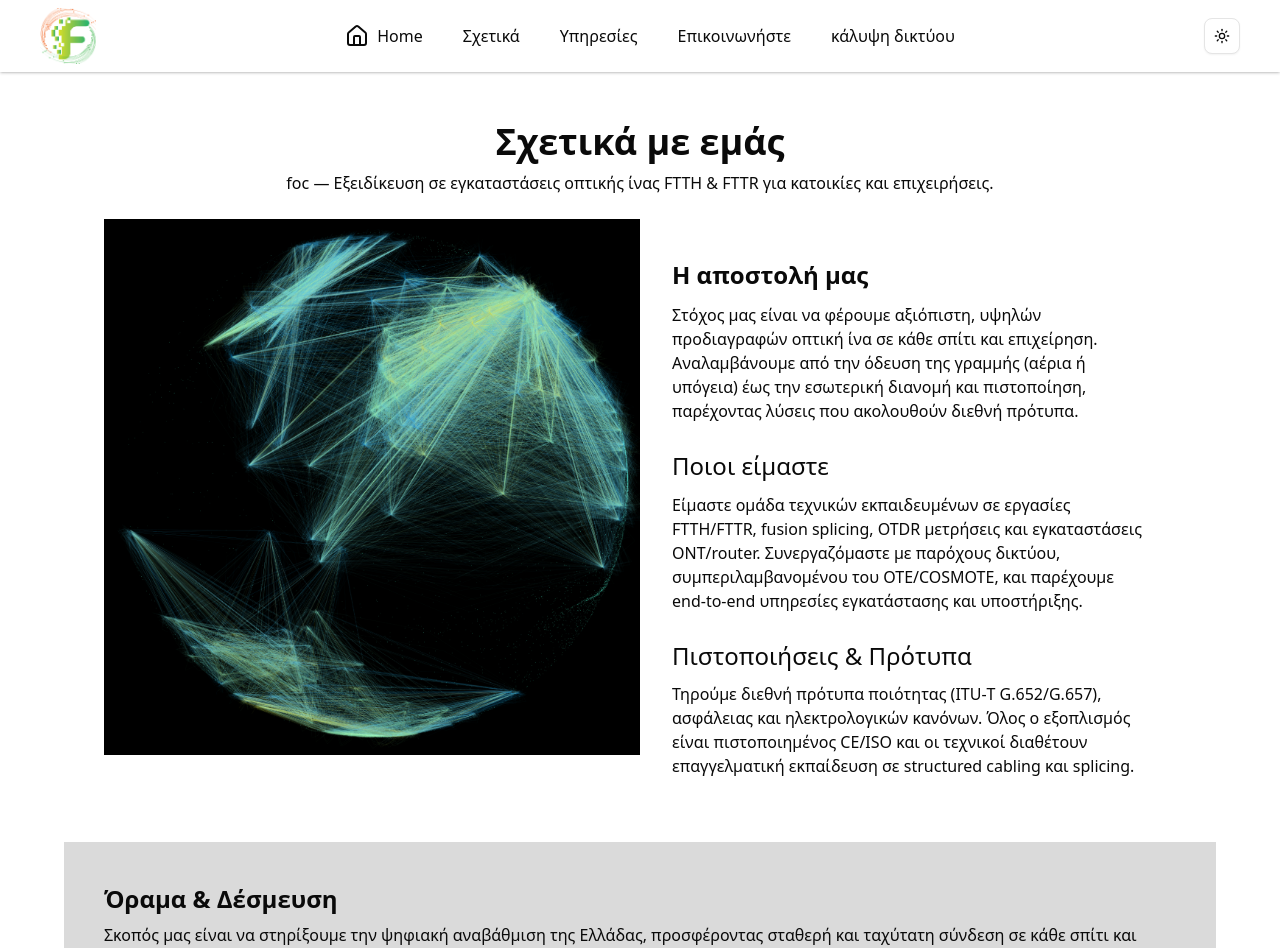
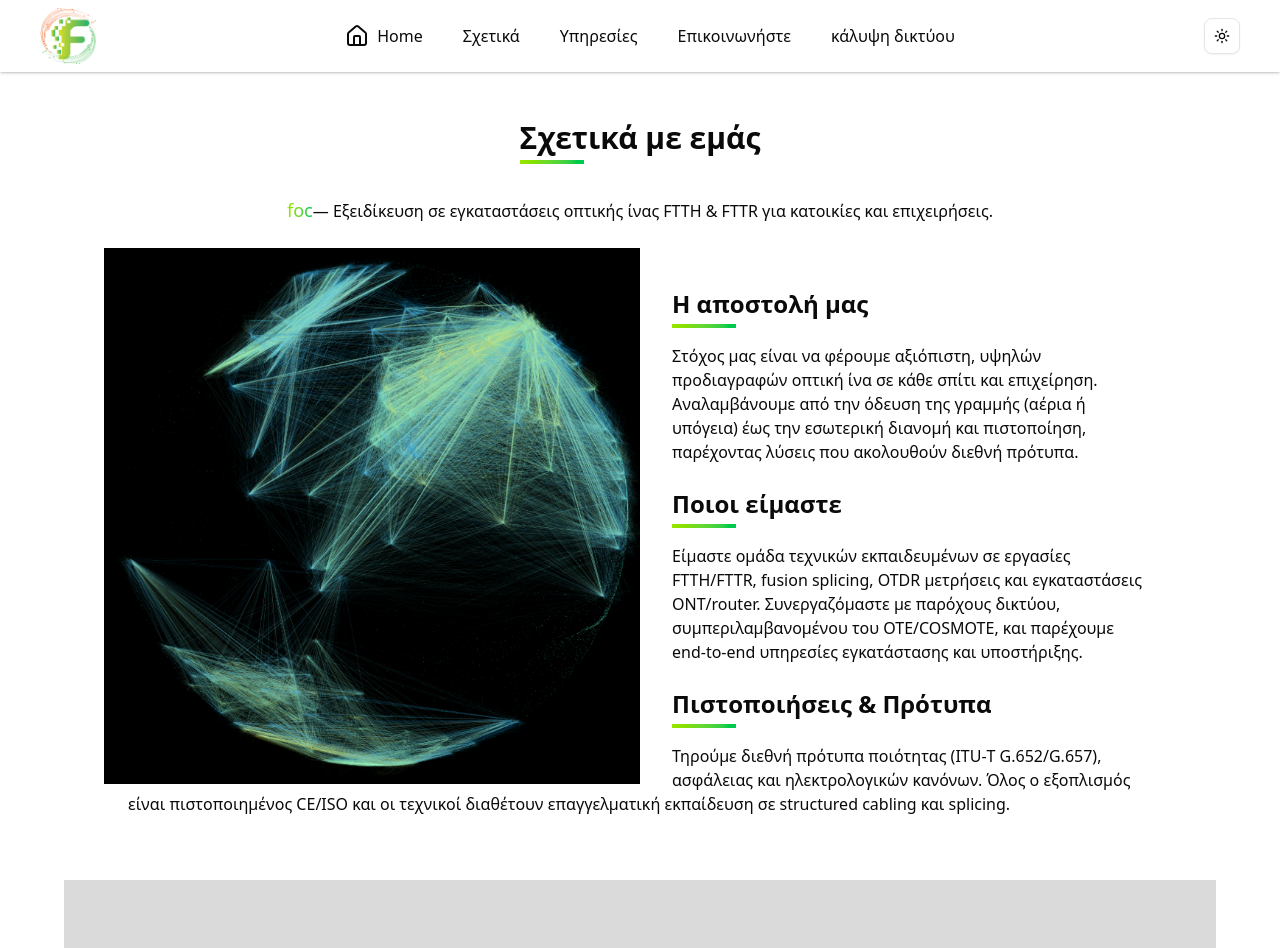
Before and after one commit to xaosmaker/foc, a Next.js app in the folder client/: page /about in a window 1280 px wide. Shown: the top 948 px of the page. Built offline with nearby package versions, Linux system fonts and the light colour scheme.

Commit message:
fix: finish with the about Page

```diff
--- a/client/src/app/about/page.tsx
+++ b/client/src/app/about/page.tsx
@@ -10,17 +10,20 @@ export default function AboutPage({}) {
   return (
     <main className="prose prose-invert lg:prose-lg mx-auto max-w-6xl py-12">
       <section className="flex flex-col gap-6 px-10">
-        <div>
-          <h1 className="text-center text-3xl font-extrabold">
+        <header className="animate-div-top">
+          <h1 className="underline-comp-color text-center text-3xl font-extrabold">
             Σχετικά με εμάς
           </h1>
-          <p className="mt-2 text-center">
-            foc — Εξειδίκευση σε εγκαταστάσεις οπτικής ίνας FTTH & FTTR για
+          <p className="mt-10 text-center">
+            <span className="comp-color bg-clip-text text-lg text-transparent">
+              foc
+            </span>
+            — Εξειδίκευση σε εγκαταστάσεις οπτικής ίνας FTTH & FTTR για
             κατοικίες και επιχειρήσεις.
           </p>
-        </div>
+        </header>
 
-        <article className="">
+        <article className="animate-div-left">
           <div className="relative mr-8 aspect-square h-full w-full sm:float-left sm:h-1/2 sm:w-1/2">
             <Image
               src="/fiber_optic_world.png"
@@ -30,16 +33,20 @@ export default function AboutPage({}) {
             />
           </div>
           <div className="mt-4 p-6">
-            <h2 className="text-2xl font-semibold">Η αποστολή μας</h2>
-            <p className="mt-3">
+            <h2 className="underline-comp-color text-2xl font-semibold">
+              Η αποστολή μας
+            </h2>
+            <p className="mt-6">
               Στόχος μας είναι να φέρουμε αξιόπιστη, υψηλών προδιαγραφών οπτική
               ίνα σε κάθε σπίτι και επιχείρηση. Αναλαμβάνουμε από την όδευση της
               γραμμής (αέρια ή υπόγεια) έως την εσωτερική διανομή και
               πιστοποίηση, παρέχοντας λύσεις που ακολουθούν διεθνή πρότυπα.
             </p>
 
-            <h3 className="mt-6 text-lg font-medium">Ποιοι είμαστε</h3>
-            <p className="mt-2">
+            <h2 className="underline-comp-color mt-6 text-2xl font-semibold">
+              Ποιοι είμαστε
+            </h2>
+            <p className="mt-6">
               Είμαστε ομάδα τεχνικών εκπαιδευμένων σε εργασίες FTTH/FTTR, fusion
               splicing, OTDR μετρήσεις και εγκαταστάσεις ONT/router.
               Συνεργαζόμαστε με παρόχους δικτύου, συμπεριλαμβανομένου του
@@ -47,10 +54,10 @@ export default function AboutPage({}) {
               υποστήριξης.
             </p>
 
-            <h3 className="mt-6 text-lg font-medium">
+            <h2 className="underline-comp-color mt-6 text-2xl font-semibold">
               Πιστοποιήσεις & Πρότυπα
-            </h3>
-            <p className="mt-2">
+            </h2>
+            <p className="mt-6">
               Τηρούμε διεθνή πρότυπα ποιότητας (ITU‑T G.652/G.657), ασφάλειας
               και ηλεκτρολογικών κανόνων. Όλος ο εξοπλισμός είναι πιστοποιημένος
               CE/ISO και οι τεχνικοί διαθέτουν επαγγελματική εκπαίδευση σε
@@ -62,7 +69,9 @@ export default function AboutPage({}) {
 
       <section className="mt-10 bg-current/15 p-6 px-10 py-10">
         <div>
-          <h3 className="text-xl font-semibold">Όραμα & Δέσμευση</h3>
+          <h2 className="underline-comp-color mt-6 text-2xl font-semibold">
+            Όραμα & Δέσμευση
+          </h2>
           <p className="mt-2">
             Σκοπός μας είναι να στηρίξουμε την ψηφιακή αναβάθμιση της Ελλάδας,
             προσφέροντας σταθερή και ταχύτατη σύνδεση σε κάθε σπίτι και
@@ -72,9 +81,11 @@ export default function AboutPage({}) {
         </div>
       </section>
 
-      <section className="mt-10 p-6 px-10">
+      <section className="animate-div-left mt-10 p-6 px-10">
         <div>
-          <h3 className="text-xl font-semibold">{why.title}</h3>
+          <h2 className="underline-comp-color mt-6 text-2xl font-semibold">
+            {why.title}
+          </h2>
           <ul className="mt-2 list-disc">
             {why.services.map((service) => (
               <li className="ml-10 p-2" key={service}>
--- a/client/src/app/globals.css
+++ b/client/src/app/globals.css
@@ -120,13 +120,64 @@
   }
 }
 
-h1 {
-  font-size: 2.25rem;
+@layer components {
+  .comp-color {
+    @apply bg-linear-to-r from-lime-400 to-green-500;
+  }
+
+  .underline-comp-color {
+    position: relative;
+  }
+
+  .underline-comp-color::before {
+    @apply bg-linear-to-r from-lime-400 to-green-500 h-1 w-16 -bottom-2;
+    position: absolute;
+    content: " ";
+
+
+  }
+
+
 }
 
-h3 {
-  font-size: 1.5rem
+@keyframes slide-in-div {
+  0% {
+    transform: translateY(-100%);
+    opacity: 0;
+  }
+
+  100% {
+    transform: translateY(0);
+    opacity: 1;
+  }
+
 }
+
+@keyframes slide-in-left {
+  0% {
+    transform: translateX(-100%);
+    opacity: 0;
+  }
+
+  100% {
+    transform: translateX(0);
+    opacity: 1;
+  }
+
+}
+
+
+
+
+.animate-div-top {
+  animation: slide-in-div .5s ease-in-out forwards;
+}
+
+.animate-div-left {
+  animation: slide-in-left .5s ease-in-out forwards;
+}
+
+
 
 .arrow {
 
```
